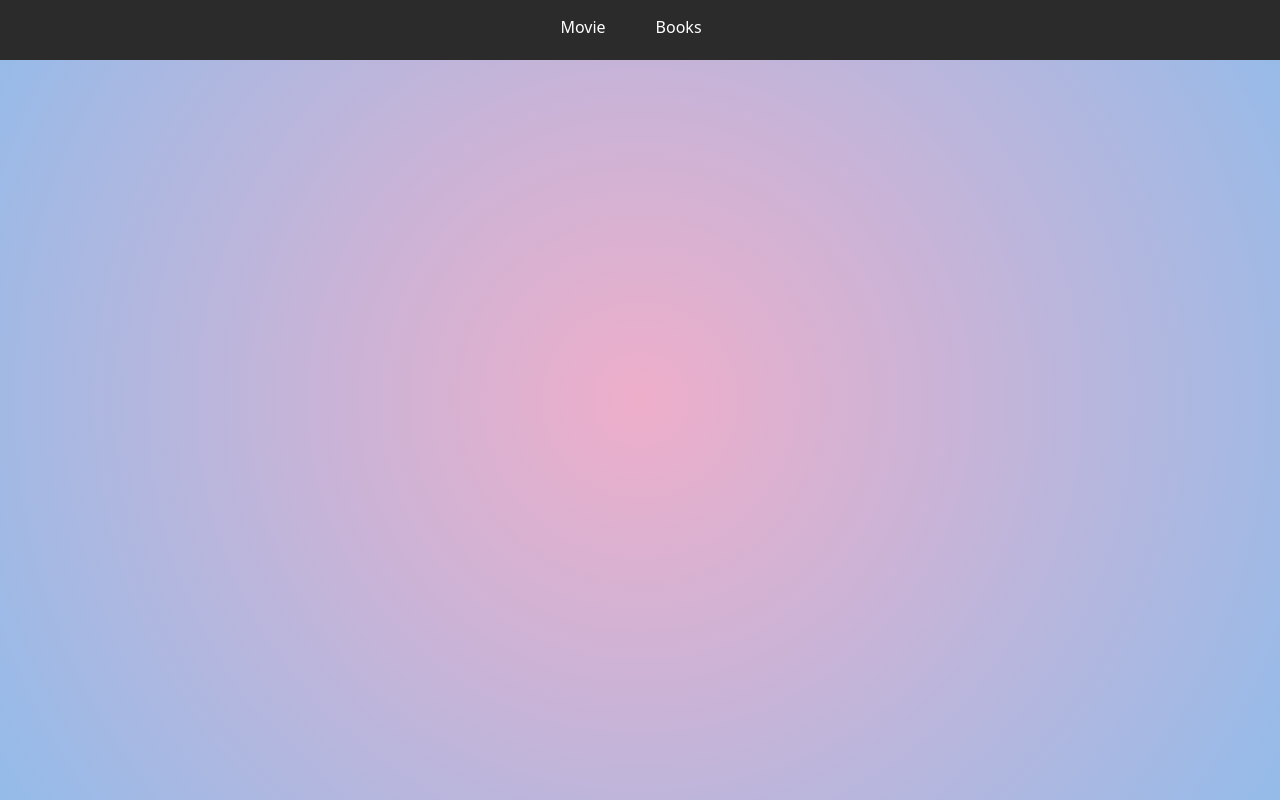
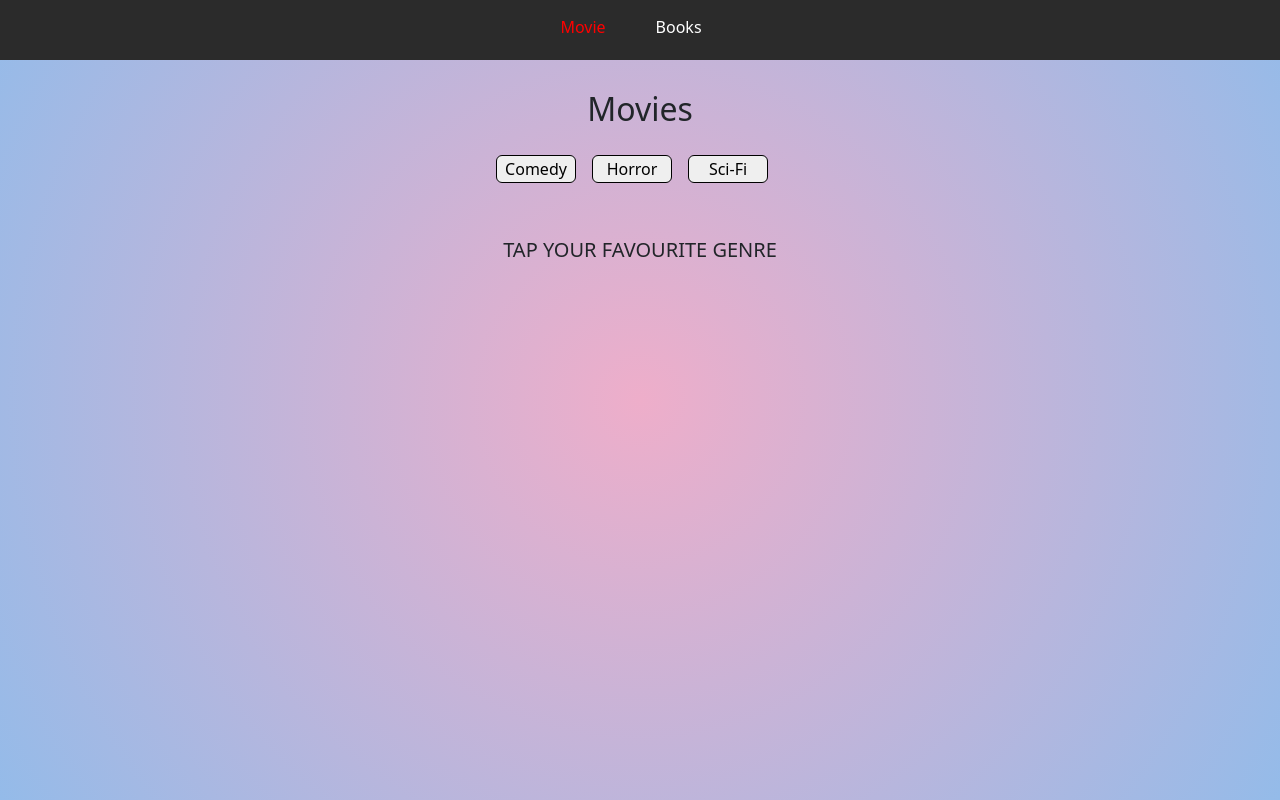
Before and after one commit to aman-sinh4/Movie-Recommendation, a React (Create React App) app in the folder emoji/: page / in a window 1280 px wide. Built offline with nearby package versions, Linux system fonts and the light colour scheme.

Commit message:
navlink change

```diff
--- a/emoji/src/App.js
+++ b/emoji/src/App.js
@@ -14,7 +14,7 @@ function App() {
         <Switch>
 
 
-          <Route path="/movie" exact={true}><Movie /></Route>
+          <Route path="/" exact={true}><Movie /></Route>
           <Route path="/book-recommendation" exact={true}><Books /></Route>
 
 
--- a/emoji/src/navbar.js
+++ b/emoji/src/navbar.js
@@ -8,7 +8,7 @@ function Header() {
 
                 <ul className="icons-list">
 
-                    <NavLink className="icons ms" to="/movie" ><span>Movie</span></NavLink>
+                    <NavLink className="icons ms" to="/" ><span>Movie</span></NavLink>
 
                     <NavLink className="icons" to="/book-recommendation" ><span>Books</span></NavLink>
 
```
